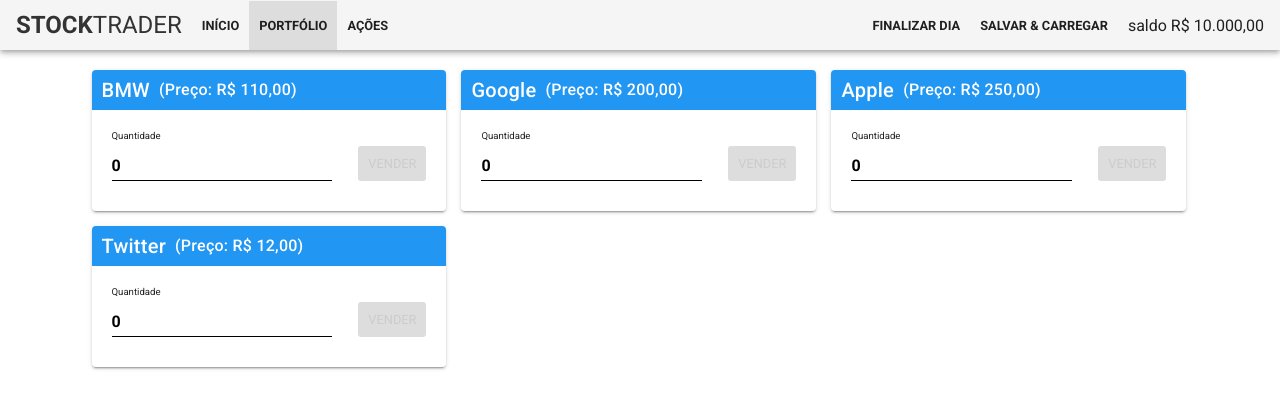
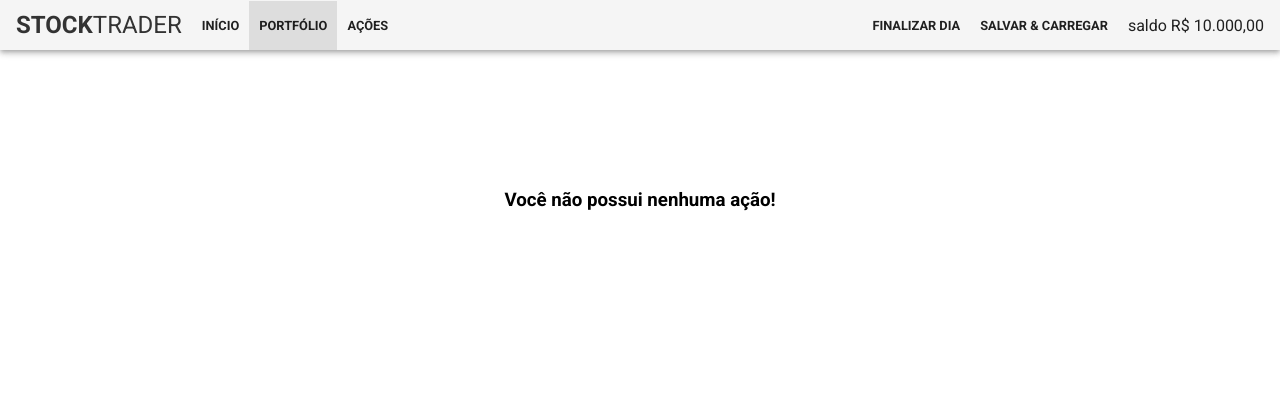
Before and after one commit to JeanBarbosa27/curso-vue-udemy, a Vue app: page /portfolio in a window 1280 px wide. Shown: the top 408 px of the page. Built offline with nearby package versions, Linux system fonts and the light colour scheme.

Commit message:
Corrigindo de onde vem a lista

```diff
--- a/src/views/Portfolio.vue
+++ b/src/views/Portfolio.vue
@@ -37,7 +37,7 @@
   computed: {
     ...mapGetters(['getListFrom']),
     portfolio() {
-      return this.getListFrom('stocks');
+      return this.getListFrom('portfolio');
     }
   },
   methods: {
```
